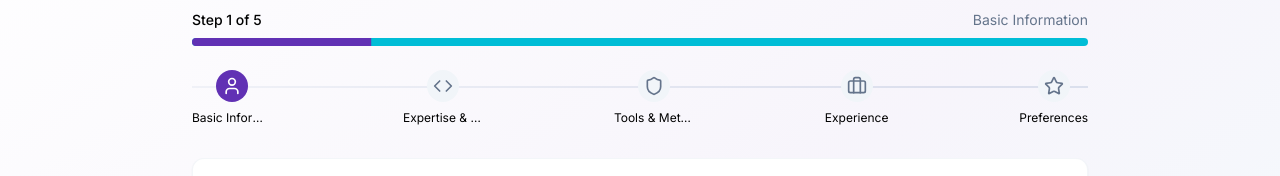
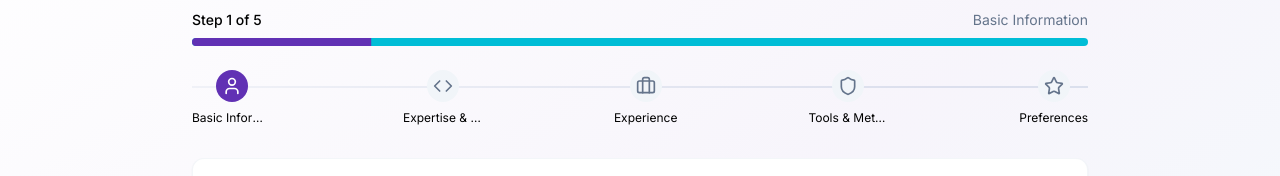
Before and after one commit to wund3run/secure-web3-arena, a React (Vite) app: page /auditor-onboarding in a window 1280 px wide. Shown: the part 219-395 px from the top of the page. Built offline with nearby package versions, Linux system fonts and the light colour scheme.

Commit message:
Fix: Update auditor onboarding step order
Reorder the steps in the AuditorParametersForm to match the intended order: Basic Information, Expertise & Skills, Experience, Tools & Methods, and Preferences.

```diff
--- a/src/components/auditor-parameters/AuditorParametersForm.tsx
+++ b/src/components/auditor-parameters/AuditorParametersForm.tsx
@@ -11,8 +11,8 @@ import { AuditorProfileProgress } from "./AuditorProfileProgress";
 import { formSchema, FormValues } from "./types";
 import { BasicInformationStep } from "./steps/BasicInformationStep";
 import { ExpertiseSkillsStep } from "./steps/ExpertiseSkillsStep";
+import { ExperienceStep } from "./steps/ExperienceStep";
 import { ToolsMethodsStep } from "./steps/ToolsMethodsStep";
-import { ExperienceStep } from "./steps/ExperienceStep";
 import { PreferencesStep } from "./steps/PreferencesStep";
 import { StepNavigation } from "./StepNavigation";
 import {
@@ -30,8 +30,8 @@ export function AuditorParametersForm() {
   const steps = [
     { title: "Basic Information", icon: <User className="h-5 w-5" /> },
     { title: "Expertise & Skills", icon: <Code className="h-5 w-5" /> },
+    { title: "Experience", icon: <Briefcase className="h-5 w-5" /> },
     { title: "Tools & Methods", icon: <Shield className="h-5 w-5" /> },
-    { title: "Experience", icon: <Briefcase className="h-5 w-5" /> },
     { title: "Preferences", icon: <Star className="h-5 w-5" /> },
   ];
 
--- a/src/components/auditor-parameters/StepNavigation.tsx
+++ b/src/components/auditor-parameters/StepNavigation.tsx
@@ -42,6 +42,7 @@ export function StepNavigation({
       ) : (
         <Button
           type="submit"
+          onClick={onSubmit}
           className="bg-gradient-to-r from-primary to-secondary hover:opacity-90"
         >
           Complete Profile
```
